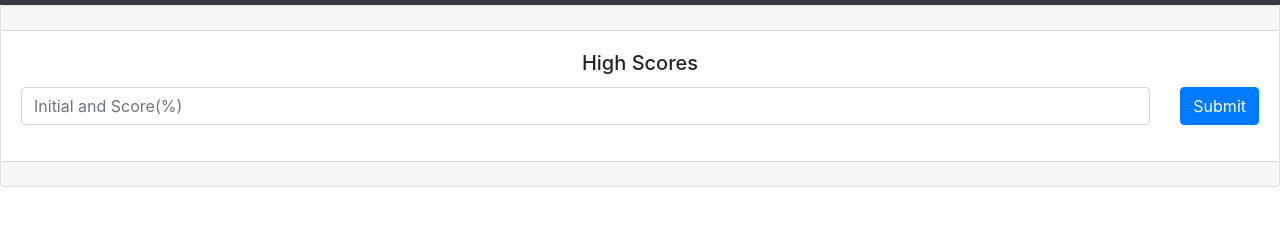
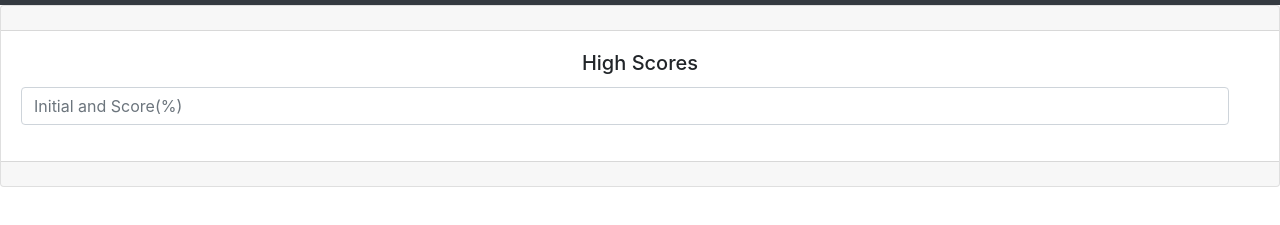
Before and after one commit to katean004/code-quiz, a plain HTML site: page highscores.html in a window 1280 px wide. Shown: the part 51-276 px from the top of the page. Drawn offline with nearby package versions, Linux system fonts and the light colour scheme.

Commit message:
removed submit button on highscore html

```diff
--- a/highscores.html
+++ b/highscores.html
@@ -41,18 +41,15 @@
           </div>
 
           <div class="col-auto">
-            <a href="highscores.html" class="btn btn-primary" id="submit-btn">Submit</a>
           </div>
         </div>
       </form>
 
-        <p class="card-text"><span id="user-initials"></span></p>
-        <ul id="initials-list"></ul>
+    <p class="card-text"><span id="user-initials"></span></p>
+    <ul id="initials-list"></ul>
     </div>
-        <div class="card-footer text-muted">
-
-        </div>
-      </div>
+        <div class="card-footer text-muted"></div>
+    </div>
 
 </body>
 </html>
```
